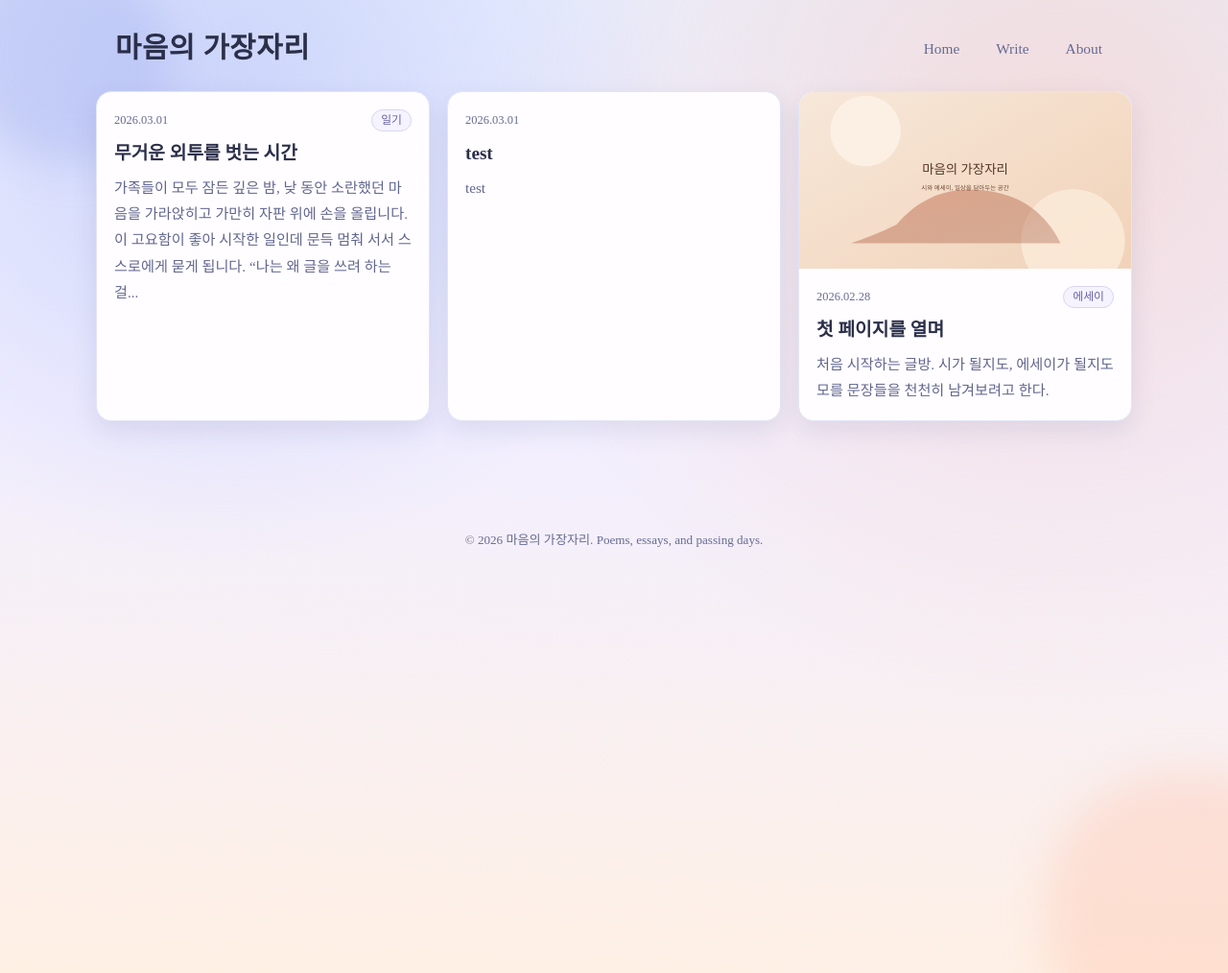
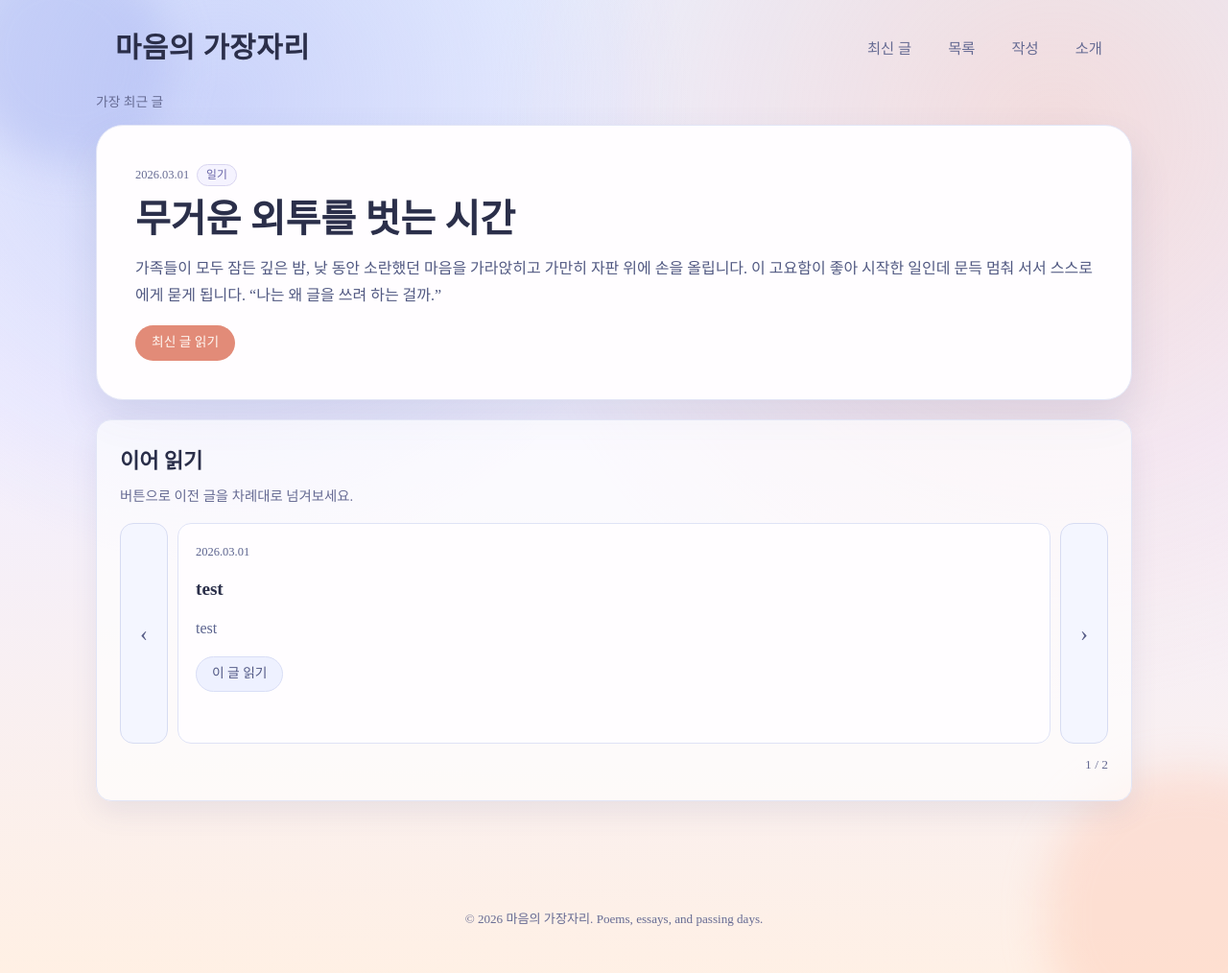
Before and after one commit to day-fly/my-diary, a Jekyll site: the page built from index.html, in a window 1280 px wide and 1014 px high. Shown: the whole window at 96% size. Built offline with Jekyll 4.4.1, drawn with Linux system fonts in a browser that asks for light colours.

Commit message:
feat: focus home on latest post and add archive flow

```diff
--- a/_layouts/default.html
+++ b/_layouts/default.html
@@ -22,9 +22,10 @@
     <header class="site-header">
       <a class="site-title" href="{{ '/' | relative_url }}">{{ site.title }}</a>
       <nav class="site-nav">
-        <a href="{{ '/' | relative_url }}">Home</a>
-        <a href="{{ '/write' | relative_url }}">Write</a>
-        <a href="{{ '/about' | relative_url }}">About</a>
+        <a href="{{ '/' | relative_url }}">최신 글</a>
+        <a href="{{ '/archive' | relative_url }}">목록</a>
+        <a href="{{ '/write' | relative_url }}">작성</a>
+        <a href="{{ '/about' | relative_url }}">소개</a>
       </nav>
     </header>
 
--- a/assets/css/style.css
+++ b/assets/css/style.css
@@ -101,6 +101,161 @@ body {
   width: min(1080px, calc(100% - 32px));
   margin: 6px auto 72px;
   animation: rise-in 0.8s ease both;
+}
+
+.home-latest {
+  margin-bottom: 20px;
+}
+
+.home-eyebrow {
+  margin: 0 0 10px;
+  color: var(--ink-soft);
+  font-size: 0.86rem;
+}
+
+.home-latest-card {
+  background: var(--paper);
+  border: 1px solid var(--line);
+  border-radius: var(--radius-lg);
+  box-shadow: var(--card-shadow);
+  padding: clamp(22px, 5vw, 40px);
+}
+
+.home-latest-meta {
+  display: flex;
+  align-items: center;
+  gap: 8px;
+  margin: 0 0 10px;
+}
+
+.home-latest-meta .post-card-date {
+  margin: 0;
+}
+
+.home-latest-title {
+  margin: 0;
+  font-size: clamp(1.7rem, 4.5vw, 2.5rem);
+  line-height: 1.25;
+  font-family: "Cormorant Garamond", serif;
+}
+
+.home-latest-excerpt {
+  margin: 12px 0 0;
+  color: #515982;
+}
+
+.home-latest-cover {
+  margin: 18px 0 0;
+}
+
+.home-latest-cover img {
+  width: 100%;
+  display: block;
+  border-radius: 16px;
+  object-fit: cover;
+  max-height: 380px;
+}
+
+.home-latest-card .btn-strong {
+  margin-top: 16px;
+}
+
+.home-flow {
+  background: rgba(255, 255, 255, 0.66);
+  border: 1px solid var(--line);
+  border-radius: var(--radius-md);
+  box-shadow: 0 12px 28px rgba(83, 89, 137, 0.1);
+  padding: clamp(18px, 3.8vw, 24px);
+}
+
+.home-flow-head h2 {
+  margin: 0;
+  font-size: 1.38rem;
+  font-family: "Cormorant Garamond", serif;
+}
+
+.home-flow-head p {
+  margin: 4px 0 0;
+  color: var(--ink-soft);
+  font-size: 0.9rem;
+}
+
+.home-flow-viewer {
+  margin-top: 14px;
+  display: grid;
+  grid-template-columns: 50px 1fr 50px;
+  gap: 10px;
+  align-items: stretch;
+}
+
+.home-flow-track {
+  min-height: 230px;
+}
+
+.home-flow-nav {
+  border: 1px solid #d7dcf2;
+  border-radius: 14px;
+  background: #f4f6ff;
+  color: #575d87;
+  font: inherit;
+  font-size: 1.5rem;
+  cursor: pointer;
+}
+
+.home-flow-nav:hover {
+  border-color: #c9d0ef;
+  background: #ecefff;
+}
+
+.flow-post {
+  display: none;
+  height: 100%;
+  background: var(--paper);
+  border: 1px solid #dfe3f6;
+  border-radius: 14px;
+  padding: 18px;
+}
+
+.flow-post.is-active {
+  display: block;
+  animation: card-in 0.45s ease both;
+}
+
+.flow-post h3 {
+  margin: 0;
+  font-size: 1.2rem;
+}
+
+.flow-post p {
+  margin: 10px 0 0;
+  color: #5b638e;
+}
+
+.flow-post .btn-light {
+  margin-top: 14px;
+}
+
+.home-flow-progress {
+  margin: 10px 0 0;
+  color: var(--ink-soft);
+  font-size: 0.84rem;
+  text-align: right;
+}
+
+.archive-head {
+  margin: 0 0 14px;
+}
+
+.archive-head h1 {
+  margin: 0;
+  font-size: clamp(1.65rem, 4.6vw, 2.35rem);
+  line-height: 1.25;
+  font-family: "Cormorant Garamond", serif;
+}
+
+.archive-head p {
+  margin: 6px 0 0;
+  color: var(--ink-soft);
 }
 
 .post-list {
@@ -264,6 +419,36 @@ body {
   font-size: 0.9em;
 }
 
+.post-pager {
+  margin-top: 28px;
+  padding-top: 18px;
+  border-top: 1px solid var(--line);
+  display: grid;
+  grid-template-columns: repeat(auto-fit, minmax(210px, 1fr));
+  gap: 12px;
+}
+
+.post-pager-link {
+  display: grid;
+  gap: 3px;
+  text-decoration: none;
+  color: inherit;
+  border: 1px solid #dce1f5;
+  border-radius: 12px;
+  padding: 12px 14px;
+  background: #f7f8ff;
+}
+
+.post-pager-link:hover {
+  border-color: #c8d0ef;
+  background: #f0f3ff;
+}
+
+.post-pager-label {
+  font-size: 0.74rem;
+  color: var(--ink-soft);
+}
+
 .about {
   background: var(--paper);
   border-radius: var(--radius-lg);
@@ -412,6 +597,11 @@ body {
   font: inherit;
   font-size: 0.86rem;
   cursor: pointer;
+  display: inline-flex;
+  align-items: center;
+  justify-content: center;
+  text-decoration: none;
+  line-height: 1.2;
 }
 
 .btn-light {
@@ -569,10 +759,13 @@ body {
 @media (max-width: 700px) {
   .site-header {
     padding: 18px 14px 10px;
+    gap: 10px;
+    align-items: flex-start;
   }
 
   .site-nav {
     gap: 8px;
+    flex-wrap: wrap;
   }
 
   .site-nav a {
@@ -608,4 +801,17 @@ body {
   .post-card-image img {
     height: 162px;
   }
+
+  .home-latest-card {
+    padding: 20px;
+  }
+
+  .home-flow-viewer {
+    grid-template-columns: 42px 1fr 42px;
+    gap: 8px;
+  }
+
+  .home-flow-track {
+    min-height: 255px;
+  }
 }
--- /dev/null
+++ b/assets/js/home-flow.js
@@ -0,0 +1,41 @@
+(() => {
+  const container = document.querySelector("[data-post-flow]");
+  if (!container) return;
+
+  const posts = Array.from(container.querySelectorAll("[data-flow-post]"));
+  if (posts.length === 0) return;
+
+  const prevButton = container.querySelector("[data-flow-prev]");
+  const nextButton = container.querySelector("[data-flow-next]");
+  const currentText = container.querySelector("[data-flow-current]");
+  const totalText = container.querySelector("[data-flow-total]");
+
+  let currentIndex = 0;
+
+  const render = () => {
+    posts.forEach((post, index) => {
+      const isActive = index === currentIndex;
+      post.classList.toggle("is-active", isActive);
+      post.setAttribute("aria-hidden", isActive ? "false" : "true");
+    });
+
+    if (currentText) {
+      currentText.textContent = String(currentIndex + 1);
+    }
+    if (totalText) {
+      totalText.textContent = String(posts.length);
+    }
+  };
+
+  prevButton?.addEventListener("click", () => {
+    currentIndex = (currentIndex - 1 + posts.length) % posts.length;
+    render();
+  });
+
+  nextButton?.addEventListener("click", () => {
+    currentIndex = (currentIndex + 1) % posts.length;
+    render();
+  });
+
+  render();
+})();
--- a/index.html
+++ b/index.html
@@ -1,31 +1,63 @@
 ---
 layout: default
-title: "글방"
+title: "최신 글"
 ---
-<section class="post-list">
 {% if site.posts.size > 0 %}
-    {% for post in site.posts %}
-      <article class="post-card">
-        <a href="{{ post.url | relative_url }}" class="post-card-link">
-          {% if post.cover %}
-            <div class="post-card-image">
-              <img src="{{ post.cover | relative_url }}" alt="{{ post.title }} 썸네일" />
+  {% assign latest_post = site.posts.first %}
+  <section class="home-latest">
+    <p class="home-eyebrow">가장 최근 글</p>
+    <article class="home-latest-card">
+      <div class="home-latest-meta">
+        <p class="post-card-date">{{ latest_post.date | date: "%Y.%m.%d" }}</p>
+        {% if latest_post.category %}
+          <span class="category-chip">{{ latest_post.category }}</span>
+        {% endif %}
       </div>
+      <h1 class="home-latest-title">{{ latest_post.title }}</h1>
+      <p class="home-latest-excerpt">{{ latest_post.excerpt | strip_html | truncate: 220 }}</p>
+      {% if latest_post.cover %}
+        <figure class="home-latest-cover">
+          <img src="{{ latest_post.cover | relative_url }}" alt="{{ latest_post.title }} 대표 이미지" />
+        </figure>
       {% endif %}
-          <div class="post-card-body">
-            <div class="post-meta">
+      <a class="btn-strong" href="{{ latest_post.url | relative_url }}">최신 글 읽기</a>
+    </article>
+  </section>
+
+  {% if site.posts.size > 1 %}
+    <section class="home-flow" data-post-flow>
+      <div class="home-flow-head">
+        <h2>이어 읽기</h2>
+        <p>버튼으로 이전 글을 차례대로 넘겨보세요.</p>
+      </div>
+
+      <div class="home-flow-viewer">
+        <button class="home-flow-nav" type="button" data-flow-prev aria-label="이전 글 보기">‹</button>
+        <div class="home-flow-track">
+          {% for post in site.posts offset:1 %}
+            <article class="flow-post{% if forloop.first %} is-active{% endif %}" data-flow-post>
+              <div class="home-latest-meta">
                 <p class="post-card-date">{{ post.date | date: "%Y.%m.%d" }}</p>
                 {% if post.category %}
                   <span class="category-chip">{{ post.category }}</span>
                 {% endif %}
               </div>
-            <h2>{{ post.title }}</h2>
-            <p class="post-card-excerpt">{{ post.excerpt | strip_html | truncate: 120 }}</p>
-          </div>
-        </a>
+              <h3>{{ post.title }}</h3>
+              <p>{{ post.excerpt | strip_html | truncate: 160 }}</p>
+              <a class="btn-light" href="{{ post.url | relative_url }}">이 글 읽기</a>
             </article>
           {% endfor %}
+        </div>
+        <button class="home-flow-nav" type="button" data-flow-next aria-label="다음 글 보기">›</button>
+      </div>
+
+      <p class="home-flow-progress">
+        <span data-flow-current>1</span> / <span data-flow-total>{{ site.posts.size | minus: 1 }}</span>
+      </p>
+    </section>
+  {% endif %}
 {% else %}
   <p class="empty-state">아직 작성된 글이 없어요. 첫 문장을 남겨보세요.</p>
 {% endif %}
-</section>
+
+<script src="{{ '/assets/js/home-flow.js' | relative_url }}" defer></script>
```
Also changed, not shown: _layouts/post.html (+15 -0 lines), archive.html (added, +37 -0 lines). Lines whose indentation alone changed are shown as unchanged.
